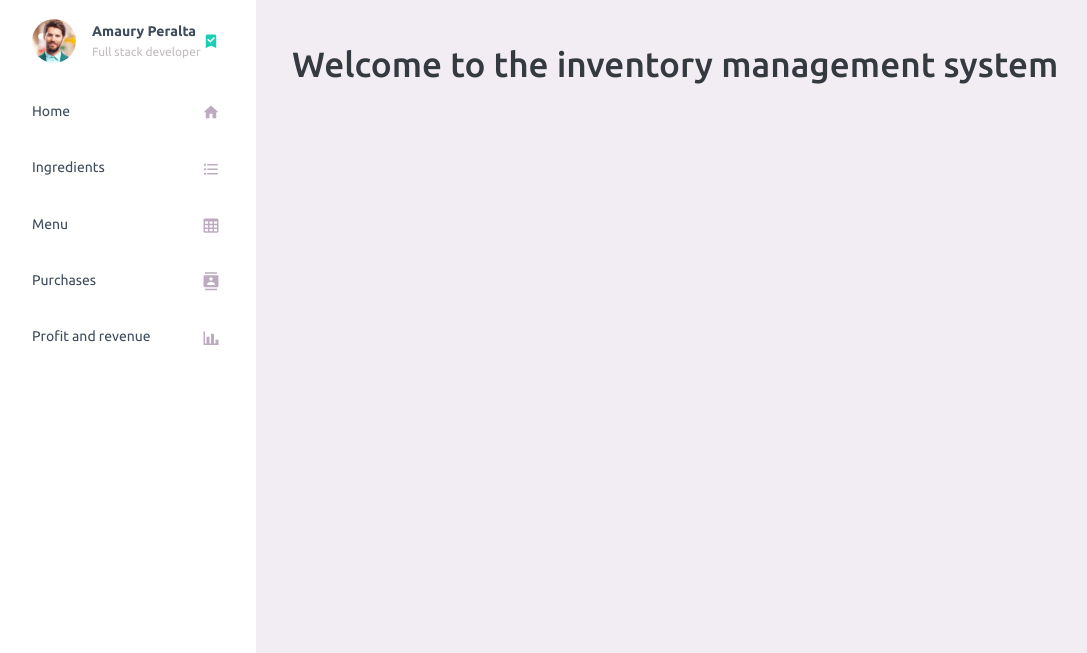
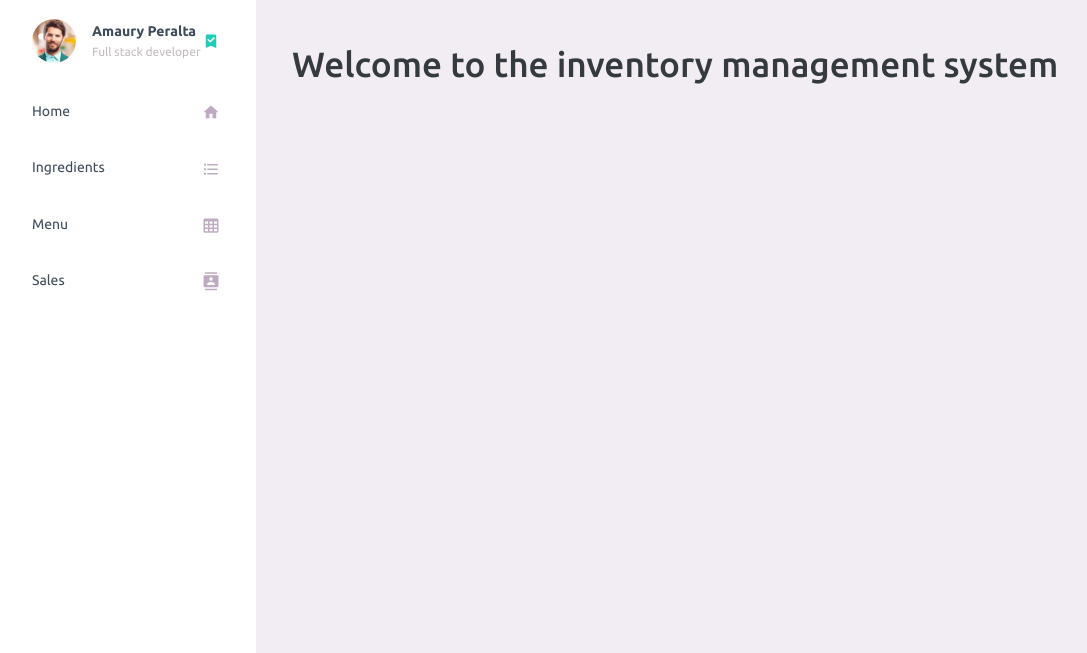
Before and after one commit to amauryperalta28/django-delights, a Django app: page / in a window 1280 px wide. Shown: the part 71-724 px from the top of the page, without its empty margins (4-1091 px from the left). Run offline with Django 4.2, Linux system fonts and the light colour scheme; some libraries are stand-ins or nearby versions.

Commit message:
Fix navigation

```diff
--- a/djangodelights/inventory/templates/inventory/base.html
+++ b/djangodelights/inventory/templates/inventory/base.html
@@ -136,60 +136,35 @@
               </a>
             </li>
             <li class="nav-item">
-              <a class="nav-link" href="{% url 'index' %}">
+              <a class="nav-link" href="/">
                 <span class="menu-title">Home</span>
                 <i class="mdi mdi-home menu-icon"></i>
               </a>
             </li>
             <li class="nav-item">
-              <a class="nav-link" data-bs-toggle="collapse" href="{% url 'ingredients' %}" aria-expanded="false" aria-controls="forms">
+              <a class="nav-link" href="/ingredients">
                 <span class="menu-title">Ingredients</span>
                 <i class="mdi mdi-format-list-bulleted menu-icon"></i>
               </a>
-              <div class="collapse" id="forms">
-                <ul class="nav flex-column sub-menu">
-                  <li class="nav-item">
-                    <a class="nav-link" href="../../pages/forms/basic_elements.html">Form Elements</a>
-                  </li>
-                </ul>
-              </div>
             </li>
             <li class="nav-item">
-              <a class="nav-link" data-bs-toggle="collapse" href="{% url 'menu' %}" aria-expanded="false" aria-controls="tables">
+              <a class="nav-link" href="/menu">
                 <span class="menu-title">Menu</span>
                 <i class="mdi mdi-table-large menu-icon"></i>
               </a>
-              <div class="collapse" id="tables">
+            </li>
+            <li class="nav-item">
+              <a class="nav-link" data-bs-toggle="collapse" href="#purchases" aria-expanded="false" aria-controls="icons">
+                <span class="menu-title">Sales</span>
+                <i class="mdi mdi-contacts menu-icon"></i>
+              </a>
+              <div class="collapse" id="purchases">
                 <ul class="nav flex-column sub-menu">
                   <li class="nav-item">
-                    <a class="nav-link" href="../../pages/tables/basic-table.html">Basic table</a>
+                    <a class="nav-link" href="/purchases/">Purchases</a>
                   </li>
-                </ul>
-              </div>
-            </li>
-            <li class="nav-item">
-              <a class="nav-link" data-bs-toggle="collapse" href="{% url 'purchases' %}" aria-expanded="false" aria-controls="icons">
-                <span class="menu-title">Purchases</span>
-                <i class="mdi mdi-contacts menu-icon"></i>
-              </a>
-              <div class="collapse" id="icons">
-                <ul class="nav flex-column sub-menu">
                   <li class="nav-item">
-                    <a class="nav-link" href="../../pages/icons/font-awesome.html">Font Awesome</a>
-                  </li>
-                </ul>
-              </div>
-            </li>
-
-            <li class="nav-item">
-              <a class="nav-link" data-bs-toggle="collapse" href="{% url 'profit_revenue' %}" aria-expanded="false" aria-controls="charts">
-                <span class="menu-title">Profit and revenue</span>
-                <i class="mdi mdi-chart-bar menu-icon"></i>
-              </a>
-              <div class="collapse" id="charts">
-                <ul class="nav flex-column sub-menu">
-                  <li class="nav-item">
-                    <a class="nav-link" href="../../pages/charts/chartjs.html">ChartJs</a>
+                    <a class="nav-link" href="/profit_revenue/">Profit and revenue</a>
                   </li>
                 </ul>
               </div>
--- a/djangodelights/inventory/urls.py
+++ b/djangodelights/inventory/urls.py
@@ -1,10 +1,10 @@
-from django.urls import path, include
+from django.urls import path
 from . import views
 
 urlpatterns = [
     path('', views.index, name='index'),
-    path('ingredients/', views.ingredients, name='ingredients'),
-    path('menu/', views.menu, name='menu'),
-    path('purchases/', views.purchases, name='purchases'),
+    path('ingredients/', views.ingredients_list, name='ingredients'),
+    path('menu/', views.menuitem_list, name='menu'),
+    path('purchases/', views.purchases_list, name='purchases'),
     path('profit_revenue/', views.profit_revenue, name='profit_revenue'),
 ]
--- a/djangodelights/inventory/views.py
+++ b/djangodelights/inventory/views.py
@@ -5,13 +5,13 @@ from django.shortcuts import render
 def index(request):
     return render(request, 'inventory/index.html')
 
-def ingredients(request):
+def ingredients_list(request):
     return render(request, 'inventory/ingredients.html')
 
-def menu(request):
+def menuitem_list(request):
     return render(request, 'inventory/menu.html')
 
-def purchases(request):
+def purchases_list(request):
     return render(request, 'inventory/purchases.html')
 
 def profit_revenue(request):
```
